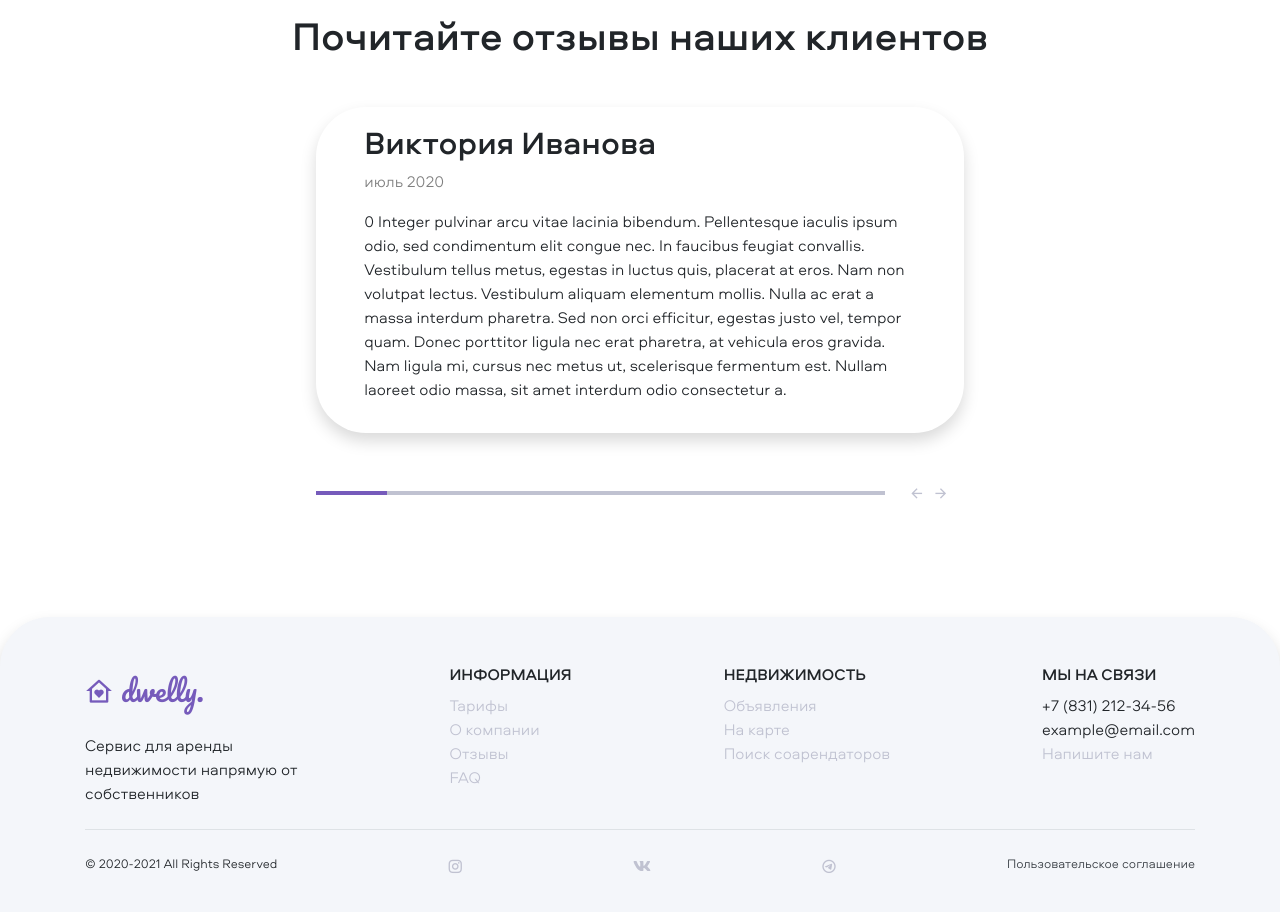
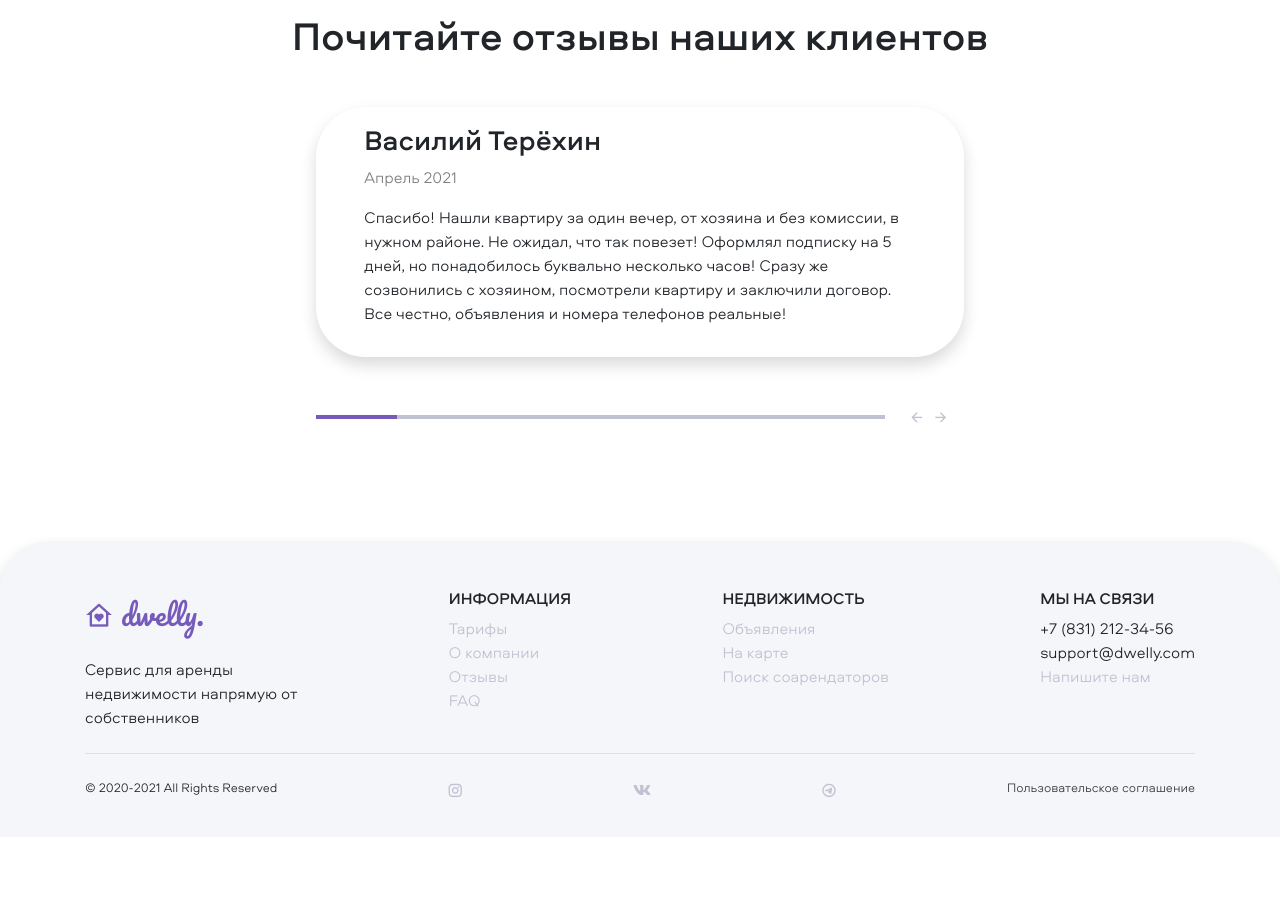
Before and after one commit to honeyshi/RealEstateAgency, a React (Create React App) app: page / in a window 1280 px wide. Shown: the part 2620-3532 px from the top of the page. After the commit the page ends 3457 px from the top, so only its background shows below. Built offline with nearby package versions, Linux system fonts and the light colour scheme.

Commit message:
Add feeadbacks

```diff
--- a/src/app/navbarPages/startPage/sections/feedbacksSection.tsx
+++ b/src/app/navbarPages/startPage/sections/feedbacksSection.tsx
@@ -1,26 +1,72 @@
+import { Container, Flexbox, Section, TextField } from 'shared/base';
 import React, { useMemo, useState } from 'react';
-import { Container, Flexbox, Section, TextField } from 'shared/base';
+import { decrementIndex, incrementIndex } from 'core/paginationHandler';
+
+import { Feedback } from 'pageParts/feedback';
 import { LinePagination } from 'shared/pagination';
-import { Feedback } from 'pageParts/feedback';
-import { decrementIndex, incrementIndex } from 'core/paginationHandler';
+
+const feedbacks = [
+  {
+    name: 'Василий Терёхин',
+    text:
+      'Спасибо! Нашли квартиру за один вечер, от хозяина и без комиссии, в нужном районе. Не ожидал, что так повезет! Оформлял подписку на 5 дней, но понадобилось буквально несколько часов! Сразу же созвонились с хозяином, посмотрели квартиру и заключили договор. Все честно, объявления и номера телефонов реальные!',
+    date: 'Апрель 2021',
+  },
+  {
+    name: 'Инга Тимергалиева',
+    text:
+      'Все круто! Купили подписку в обед, а вечером уже получилось снять квартиру от хозяина. Все, кому звонили — собственники, без посредников. Выбор есть «на любой вкус и цвет», мы нашли именно то, что хотели и где хотели. Так что всем удачи, сайту огромная благодарность!',
+    date: 'Февраль 2021',
+  },
+  {
+    name: 'Наталья Барабанова',
+    text:
+      'Спасибо огромное вашему сервису за то что вы есть! Получилось снять квартиру не в 1-й день, а где то на 3-й, но потому нам нужен был определенный район и определенные требования, но всё же мы нашли и уже заселились в нашу уютную квартирку и очень счастливы. И самое главное - без посредников и комиссии агентам! Спасибо вам огромное ещё раз! Буду вас советовать всем знакомым.',
+    date: 'Ноябрь 2020',
+  },
+  {
+    name: 'Максим Михайлов',
+    text:
+      'Долго не мог найти квартиру в аренду от собственника. Знакомый посоветовал данный сервис. За короткий срок удалось найти квартиру, подходящую по потребностям.',
+    date: 'Май 2020',
+  },
+  {
+    name: 'Константин Алексеев',
+    text:
+      'Давняя проблема с недвижиомстью была решена! Удалось легко найти квартиру для заселения с животными без посредников.',
+    date: 'Апрель 2020',
+  },
+  {
+    name: 'Ангелина Карлова',
+    text:
+      'Не ожидала, что так быстро найду квартиру без комиссии на этом сайте! Искала с риэлторами подходящий вариант почти два месяца. А на этом сайте нашла квартиру на второй день! Я в шоке, причём в приятном. Идеальная квартира, без посредников! Спасибо вам большое!',
+    date: 'Сентябрь 2020',
+  },
+  {
+    name: 'Дмитрий Маслов',
+    text:
+      'Спасибо вам! Благодаря подписке, в первый же день нашли нужный вариант, через пару дней заселились. Хотя первоначально тратили своё время и на агентов и агенств (готовы были заплатить), но результата ни какого. А тут так просто и без комиссии! Теперь всем советую ваш сайт, а не знакомого агента!',
+    date: 'Август 2020',
+  },
+];
 
 export const FeedbacksSection: React.FC = () => {
   const [activeIndex, setActiveIndex] = useState<number>(0);
-  const amountItems = 8;
+  const amountItems = 7;
   const feedbackItemComponents = useMemo(() => {
-    const feedbackItems = [];
-    for (var i = 0; i < amountItems; i++)
-      feedbackItems.push(
+    const feedbackItems = feedbacks.map((feedback, index) => {
+      return (
         <Feedback
-          name="Виктория Иванова"
-          date="июль 2020"
-          feedbackText={`${activeIndex} Integer pulvinar arcu vitae lacinia bibendum. Pellentesque iaculis ipsum odio, sed condimentum elit congue nec. In faucibus feugiat convallis. Vestibulum tellus metus, egestas in luctus quis, placerat at eros. Nam non volutpat lectus. Vestibulum aliquam elementum mollis. Nulla ac erat a massa interdum pharetra. Sed non orci efficitur, egestas justo vel, tempor quam. Donec porttitor ligula nec erat pharetra, at vehicula eros gravida. Nam ligula mi, cursus nec metus ut, scelerisque fermentum est. Nullam laoreet odio massa, sit amet interdum odio consectetur a.`}
-          display={i === activeIndex}
-          key={`feedback-item-${i}`}
+          name={feedback.name}
+          date={feedback.date}
+          feedbackText={feedback.text}
+          display={index === activeIndex}
+          key={`feedback-item-${index}`}
         />
       );
+    });
     return feedbackItems;
-  }, [activeIndex, amountItems]);
+  }, [activeIndex]);
   return (
     <Section bottom>
       <Container nonFluid>
--- a/src/pageParts/feedback/feedback.tsx
+++ b/src/pageParts/feedback/feedback.tsx
@@ -1,6 +1,7 @@
+import { Column, TextField } from 'shared/base';
+
+import React from 'react';
 import classNames from 'classnames';
-import React from 'react';
-import { Column, TextField } from 'shared/base';
 
 interface IFeedbackProps {
   name: string;
@@ -12,7 +13,7 @@ interface IFeedbackProps {
 export const Feedback: React.FC<IFeedbackProps> = ({ name, date, display, feedbackText }) => {
   return (
     <Column size={7} px="5" py="3" rounded="50" className={classNames('shadow', { 'd-none': !display })}>
-      <TextField tag="h2">{name}</TextField>
+      <TextField tag="h3">{name}</TextField>
       <TextField light text="black-50">
         {date}
       </TextField>
--- a/src/shared/composite/footer.tsx
+++ b/src/shared/composite/footer.tsx
@@ -61,7 +61,7 @@ export const Footer: React.FC = () => {
               Мы на связи
             </TextField>
             <TextField mb="0">+7 (831) 212-34-56</TextField>
-            <TextField mb="0">example@email.com</TextField>
+            <TextField mb="0">support@dwelly.com</TextField>
             <Link to="/contact" className="footer-link">
               Напишите нам
             </Link>
```
